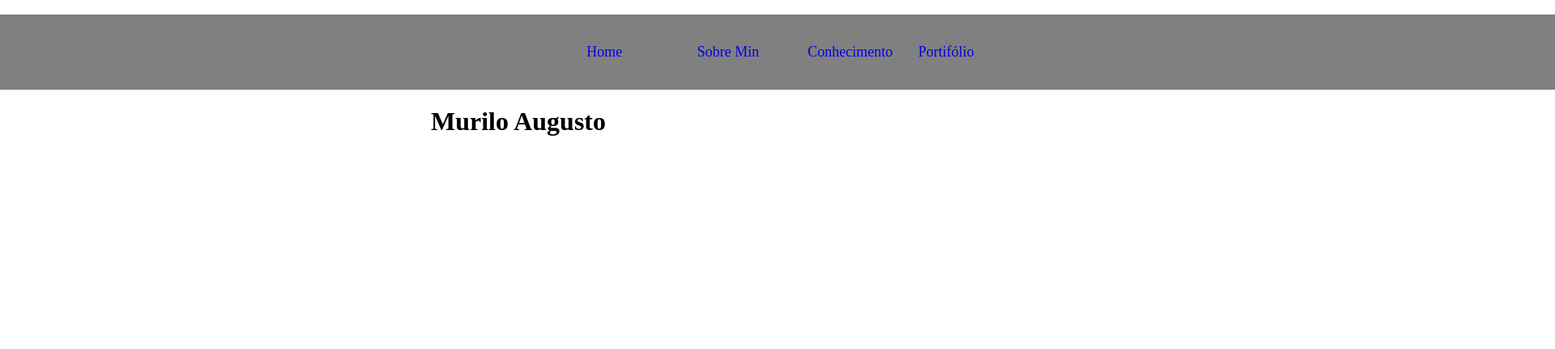
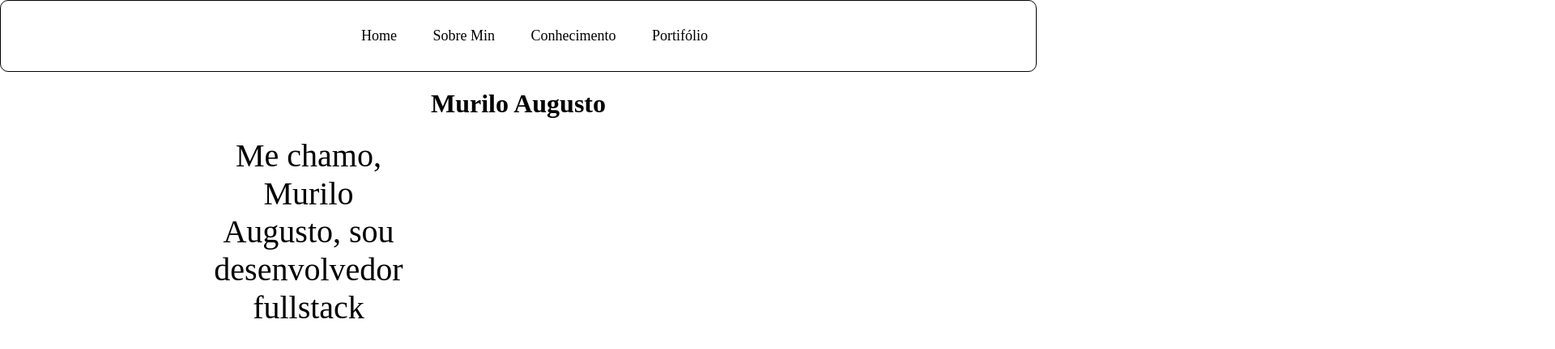
Before and after one commit to muriloact/Portif-lio, a plain HTML site: page Portifolio/Public/index.html in a window 1280 px wide. Shown: the whole page at 81% size, 1920 px wide, since content can reach past the window. Drawn offline with Linux system fonts and the light colour scheme.

Commit message:
Atualização portfólio

```diff
--- a/Portifolio/Public/index.html
+++ b/Portifolio/Public/index.html
@@ -13,7 +13,7 @@
         <nav class="navbar">
             <ul>
                 <li><a class="home" href="../src/assets/page/home.html">Home</a></li>
-                <li><a class="sobremim" href="../src/assets/page/hsobremim.html">Sobre Min</a></li>
+                <li><a class="sobremim" href="../src/assets/page/sobremim.html">Sobre Min</a></li>
                 <li><a class="conhecimento" href="../src/assets/page/conhecimento.html">Conhecimento</a></li>
                 <li><a class="portifolio" href="../src/assets/page/portifolio.html">Portifólio</a></li>
             </ul>
@@ -23,6 +23,11 @@
     <div class="divtitulo">
         <h1 class="titulo"> Murilo Augusto</h1>
     </div>
+    <div class="apresentacao">
+        <div class="txtapresentacao">
+            <label for="textodapresentacao"> Me chamo, Murilo Augusto, sou desenvolvedor fullstack</label>
+        </div>
+    </div>
 
     <div class="botoescores">
 
--- a/Portifolio/src/assets/css/style.css
+++ b/Portifolio/src/assets/css/style.css
@@ -1,35 +1,41 @@
 body {
-    margin: 0;
+    margin: 0 auto;
+    padding: 0;
+    background-color: white;
+    border-radius: 10px;
 }
 
 .navegation {
-    padding: 0px;
-    margin: 0px;
+    margin: 0;
+    padding: 0;
     font-size: 18px;
-    width: 1920px;
-    background-color: gray;
+    width: auto;
+    background-color: none;
+    border: 1px black solid;
+    border-radius: 10px;
     text-align: center;
 }
 
 li {
     display: inline-flex;
     list-style-type: none;
-    height: 93px;
-    width: 132px;
+    /* height: 93px;
+    width: 132px; */
+    /* border: 1px black solid; */
     align-items: center;
     text-align: center;
 }
-li:hover{
-    background-color: cadetblue;
-    color: azure;
-}
+
 .home,
 .sobremim,
 .conhecimento,
 .portifolio {
+    color: black;
     text-decoration-color: none;
     text-decoration: none;
     margin: 15px;
+    margin-left: 20px;
+    margin-right: 20px;
     align-items: center;
 }
 
@@ -37,8 +43,19 @@ li:hover{
 .sobremim:hover,
 .conhecimento:hover,
 .portifolio:hover {
-    color: azure;
+    color: green;
 }
 .divtitulo {
     text-align: center;
 }
+.apresentacao{
+    /* display: flex; */
+    /* flex-direction: column; */
+}
+.txtapresentacao label{
+    margin-left: 20%;
+    display: flex;
+    text-align: center;
+    width: 250px;
+    font-size: 40px;
+}
```
Also changed, not shown: Portifolio/src/assets/page/sobremim.html (added).
